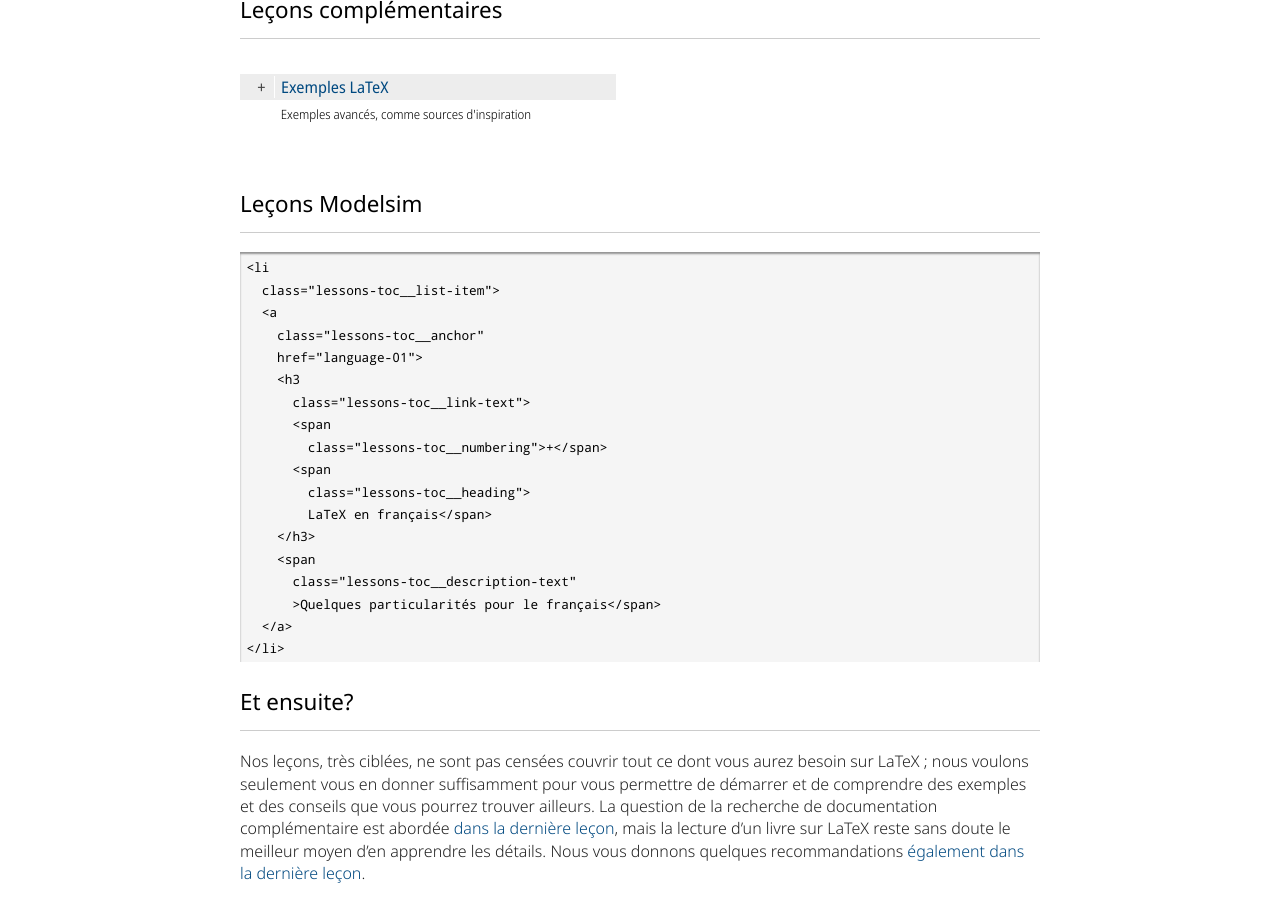
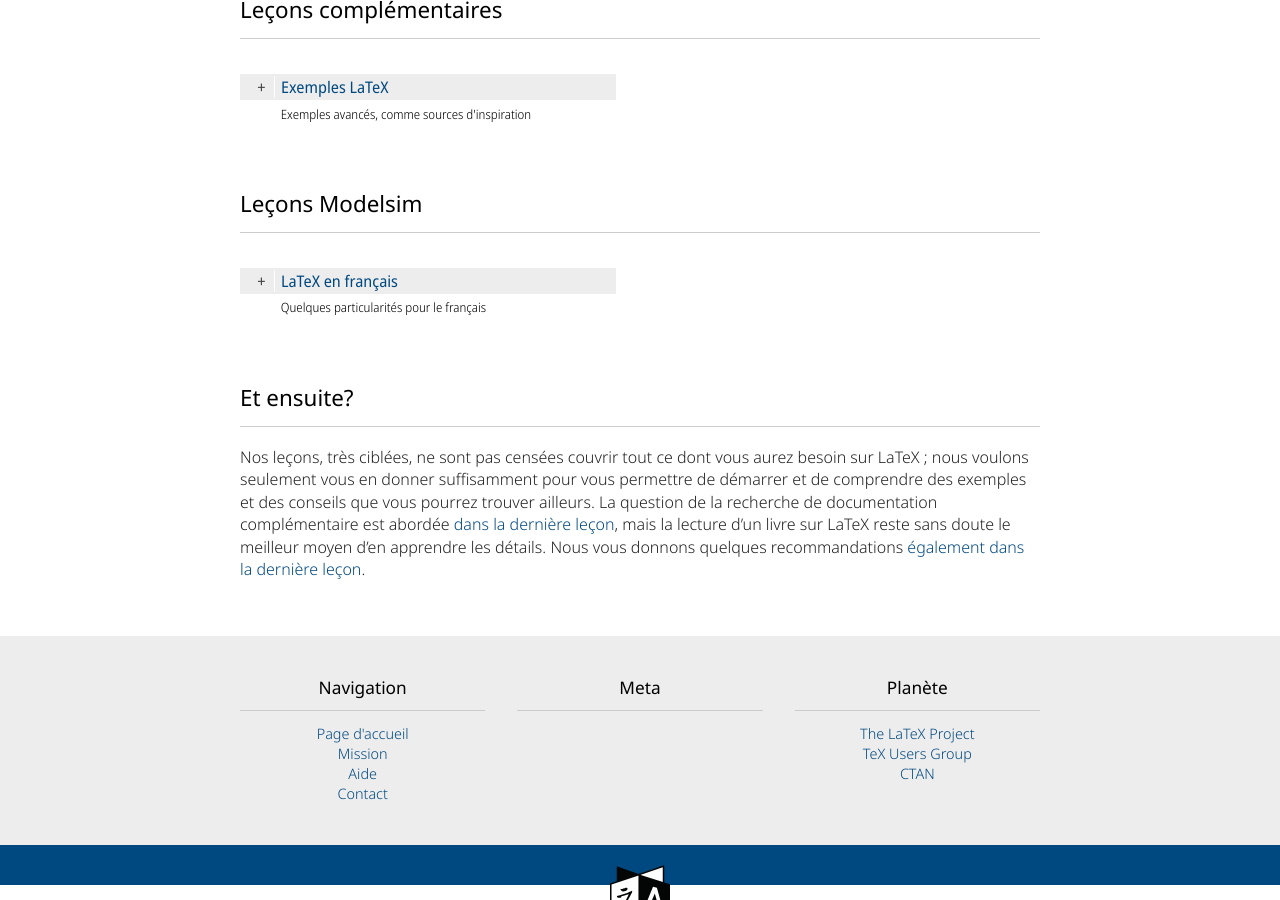
Before and after one commit to MaelImhof/dsd.mael.im, a Jekyll site: the page built from fr/index.md, in a window 1280 px wide and 900 px high, scrolled down 1593 px. Built offline with Jekyll 4.4.1, drawn with Linux system fonts in a browser that asks for light colours.

Commit message:
Experimenting with fr/index.md 3

```diff
--- a/fr/index.md
+++ b/fr/index.md
@@ -46,7 +46,9 @@ permalink: /fr/
   {% include toc-additional-lessons.html prefix="fr/extra" %}
 </ul>
 <h2 class="heading__toc">Leçons Modelsim</h2>
-{% include toc-additional-lessons.html prefix="fr/language" %}
+<ul class="lessons-toc">
+  {% include toc-additional-lessons.html prefix="fr/language" %}
+</ul>
 
 
 ## Et ensuite?
```
